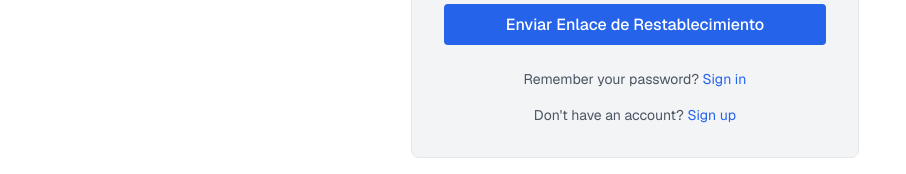
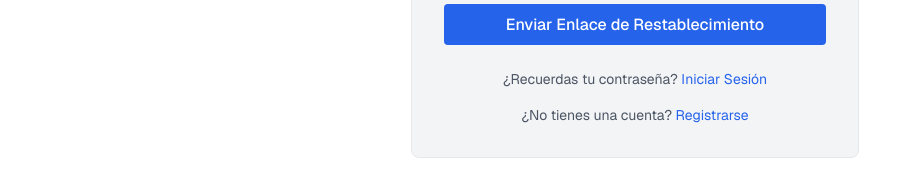
Before and after one commit to CerealKillerjs/NexusTrackerV2, a Next.js app: page /auth/forgot-password in a window 1280 px wide. Shown: the part 396-570 px from the top of the page, without its empty margins (0-906 px from the left). Built offline with nearby package versions, Linux system fonts and the light colour scheme; no server answers; the database is empty.

Commit message:
Added translations for forgot-password page

```diff
--- a/app/auth/forgot-password/page.tsx
+++ b/app/auth/forgot-password/page.tsx
@@ -7,14 +7,14 @@
 'use client';
 
 import { useState } from 'react';
-import { useTranslation } from 'react-i18next';
+import { useI18n } from '@/app/hooks/useI18n';
 import Link from 'next/link';
 import AuthCard from '../../components/auth/AuthCard';
 import AuthInput from '../../components/auth/AuthInput';
 import { showNotification } from '@/app/utils/notifications';
 
 export default function ForgotPasswordPage() {
-  const { t } = useTranslation();
+  const { t } = useI18n();
   const [formData, setFormData] = useState({
     login: ''
   });
@@ -39,7 +39,7 @@ export default function ForgotPasswordPage() {
       const data = await response.json();
 
       if (response.ok) {
-        showNotification.success(data.message || 'Password reset email sent!');
+        showNotification.success(data.message || t('auth.forgotPassword.success'));
         setFormData({ login: '' }); // Clear the form
       } else {
         showNotification.error(data.error || t('auth.notification.error'));
@@ -77,25 +77,25 @@ export default function ForgotPasswordPage() {
 
       <div className="mt-6 text-center text-sm">
         <span className="text-text-secondary">
-          Remember your password?{' '}
+          {t('auth.forgotPassword.rememberPassword')}{' '}
         </span>
         <Link
           href="/auth/signin"
           className="text-primary hover:text-primary-dark transition-colors"
         >
-          Sign in
+          {t('auth.signin.button')}
         </Link>
       </div>
 
       <div className="mt-4 text-center text-sm">
         <span className="text-text-secondary">
-          Don&apos;t have an account?{' '}
+          {t('auth.signin.noAccount')}{' '}
         </span>
         <Link
           href="/auth/signup"
           className="text-primary hover:text-primary-dark transition-colors"
         >
-          Sign up
+          {t('auth.signin.signUpLink')}
         </Link>
       </div>
     </AuthCard>
--- a/app/locales/en.json
+++ b/app/locales/en.json
@@ -79,7 +79,8 @@
       "button": "Send Reset Link",
       "success": "If an account with that email/username exists, a password reset link has been sent.",
       "error": "Failed to send password reset email. Please try again later.",
-      "resetPasswordError": "Unable to reset password (feature disabled). Please contact admin if you think this is wrong."
+      "resetPasswordError": "Unable to reset password (feature disabled). Please contact admin if you think this is wrong.",
+      "rememberPassword": "Remember your password?"
     },
     "resetPassword": {
       "title": "Reset Password",
--- a/app/locales/es.json
+++ b/app/locales/es.json
@@ -79,7 +79,8 @@
       "button": "Enviar Enlace de Restablecimiento",
       "success": "Si existe una cuenta con ese correo/usuario, se ha enviado un enlace de restablecimiento de contraseña.",
       "error": "Error al enviar el correo de restablecimiento. Por favor intenta de nuevo más tarde.",
-      "resetPasswordError": "No es posible restablecer la contraseña (función deshabilitada). Por favor, contacta al administrador si crees que esto es un error."
+      "resetPasswordError": "No es posible restablecer la contraseña (función deshabilitada). Por favor, contacta al administrador si crees que esto es un error.",
+      "rememberPassword": "¿Recuerdas tu contraseña?"
     },
     "resetPassword": {
       "title": "Restablecer Contraseña",
```
